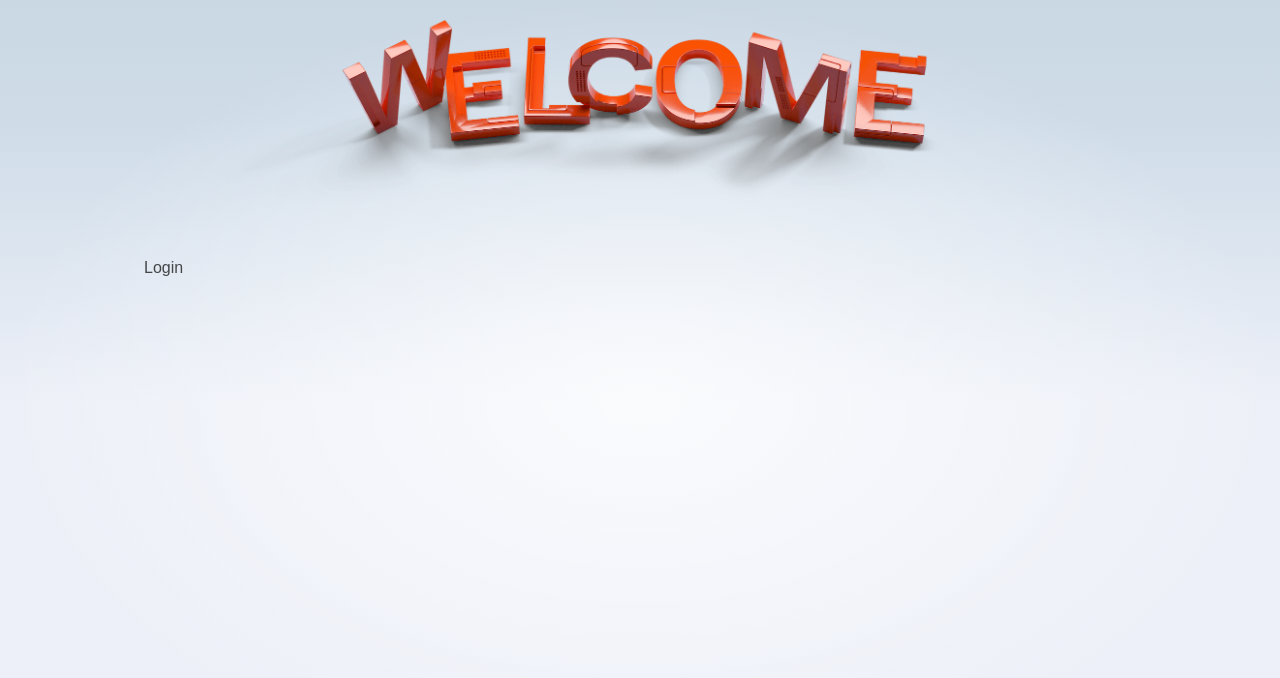
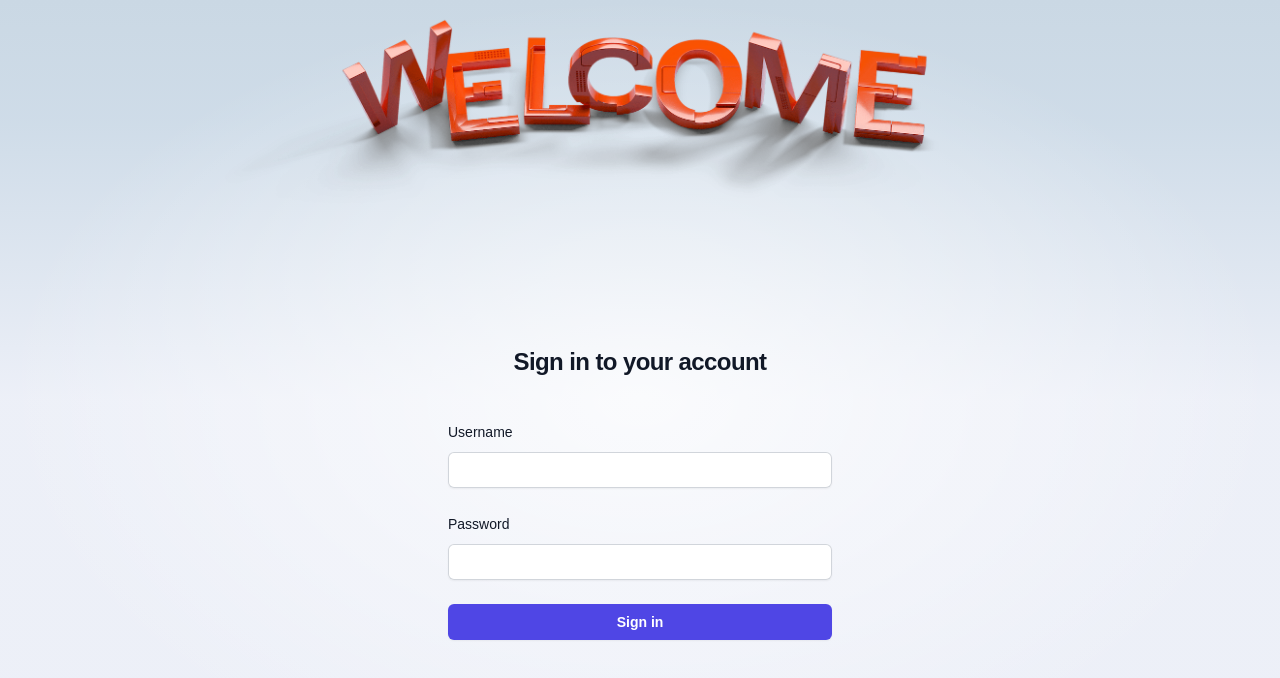
Before and after one commit to Zetles96/4021-Internet-Computing-project, a SvelteKit app: page / in a window 1280 px wide. Shown: the top 678 px of the page. Built offline with nearby package versions, Linux system fonts and the light colour scheme.

Commit message:
added signin interface

```diff
--- a/src/routes/Login.svelte
+++ b/src/routes/Login.svelte
@@ -11,10 +11,36 @@
 
 </script>
 
-<div class="login">
-<!--	Design Login and Sign up modal here -->
-	<button on:click={doLogin}>Login</button>
-</div>
+<div class="flex min-h-full flex-col justify-center px-6 py-12 lg:px-8">
+	<div class="sm:mx-auto sm:w-full sm:max-w-sm">
+	  <h2 class="mt-10 text-center text-2xl font-bold leading-9 tracking-tight text-gray-900">Sign in to your account</h2>
+	</div>
+
+	<div class="mt-10 sm:mx-auto sm:w-full sm:max-w-sm">
+	  <form class="space-y-6" action="#" method="POST">
+		<div>
+		  <label for="email" class="block text-sm font-medium leading-6 text-gray-900">Username</label>
+		  <div class="mt-2">
+			<input id="sigin-username" name="signin-username" required class="block w-full rounded-md border-0 py-1.5 text-gray-900 shadow-sm ring-1 ring-inset ring-gray-300 placeholder:text-gray-400 focus:ring-2 focus:ring-inset focus:ring-indigo-600 sm:text-sm sm:leading-6">
+		  </div>
+		</div>
+
+		<div>
+		  <div class="flex items-center justify-between">
+			<label for="password" class="block text-sm font-medium leading-6 text-gray-900">Password</label>
+		  </div>
+		  <div class="mt-2">
+			<input id="password" name="password" type="password" autocomplete="current-password" required class="block w-full rounded-md border-0 py-1.5 text-gray-900 shadow-sm ring-1 ring-inset ring-gray-300 placeholder:text-gray-400 focus:ring-2 focus:ring-inset focus:ring-indigo-600 sm:text-sm sm:leading-6">
+		  </div>
+		</div>
+
+		<div>
+		  <button type="submit" class="flex w-full justify-center rounded-md bg-indigo-600 px-3 py-1.5 text-sm font-semibold leading-6 text-white shadow-sm hover:bg-indigo-500 focus-visible:outline focus-visible:outline-2 focus-visible:outline-offset-2 focus-visible:outline-indigo-600">Sign in</button>
+		</div>
+	  </form>
+	</div>
+  </div>
+
 
 <style lang='postcss'>
 
```
